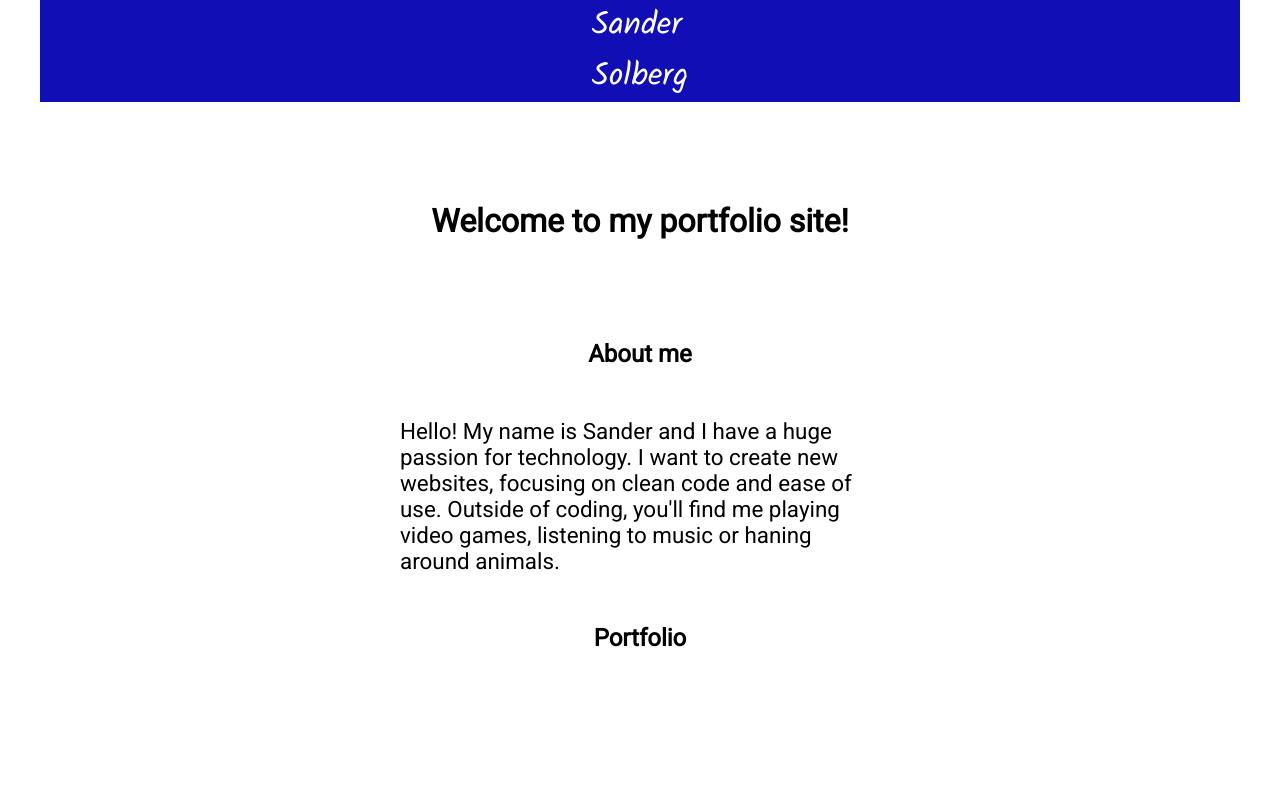
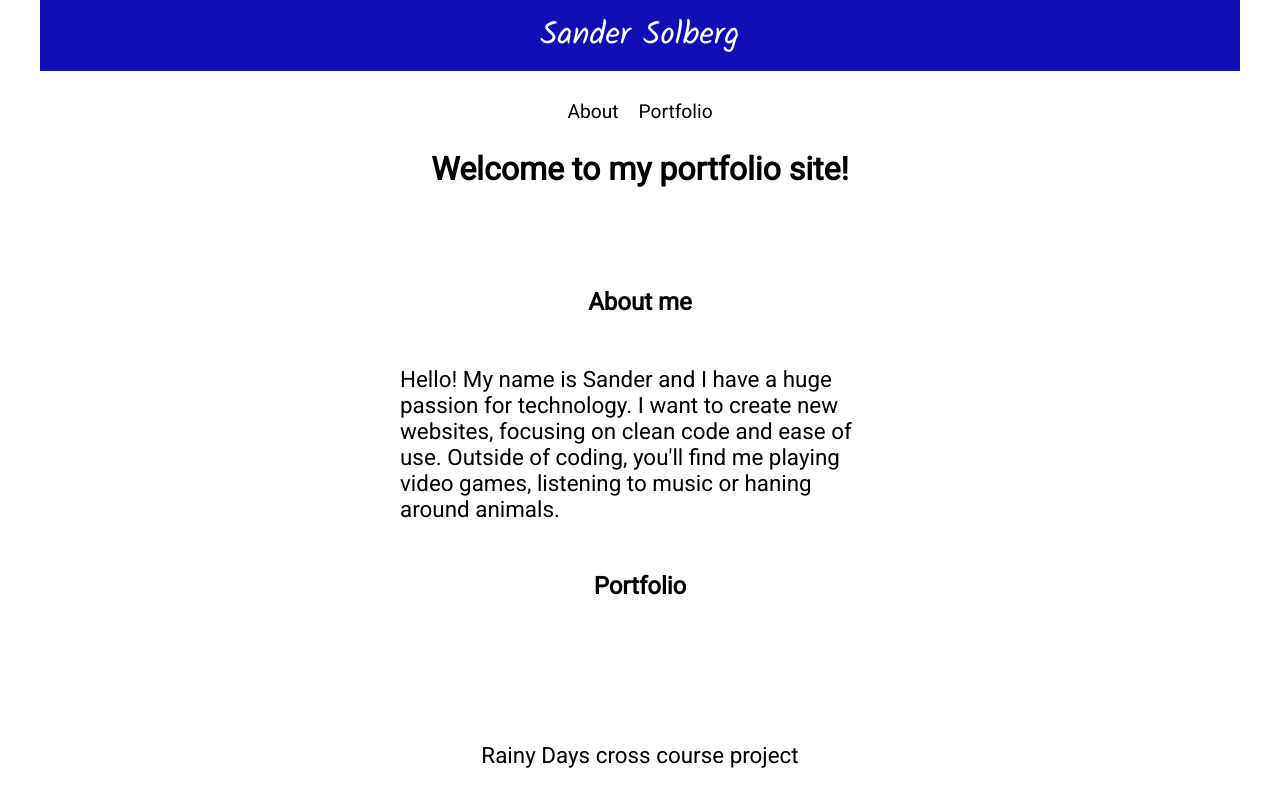
Before and after one commit to sansol0103/Portfolio, a plain HTML site: page index.html in a window 1280 px wide. Shown: the top 788 px of the page. Drawn offline with Linux system fonts and the light colour scheme.

Commit message:
Minor changes

```diff
--- a/css/styles.css
+++ b/css/styles.css
@@ -7,12 +7,17 @@ body {
 
 .name, footer {
     background-color: #120EB5;
+    padding: 10px;
 }
 
 /*Header*/
 
 header {
-    position: sticky;
+    position: fixed;
+    top: 0;
+    width: 100%;
+    max-width: 1200px;
+
 }
 
 .name, footer p {
@@ -46,6 +51,10 @@ nav ul {
     padding: 10px;
 }
 
+nav a {
+    color: black;
+}
+
 /*Main*/
 
 main {
@@ -53,7 +62,7 @@ main {
     display: flex;
     flex-direction: column;
     min-height: 100vh;
-    margin: 50px auto;
+    margin: 100px auto;
 }
 
 h1, h2 {
@@ -130,8 +139,3 @@ section {
 }
 
 /*Footer*/
-
-footer {
-    padding: 10px;
-    font-family: var(--header-font);
-}
--- a/index.html
+++ b/index.html
@@ -15,25 +15,23 @@
     <header>
         <div class="name">
             <a href="index.html">
-                <p>Sander</p>
-                <p>Solberg</p>
+                <p>Sander Solberg</p>
             </a>
         </div>
-        <!-- <nav>
+        <nav>
             <li>
-                <ul>Contact Details</ul>
-                <ul>Home</ul>
-                <ul>Portfolio</ul>
+                <ul><a href="#about-me">About</a></ul>
+                <ul><a href="#portfolio">Portfolio</a></ul>
             </li>
-        </nav> -->
+        </nav>
     </header>
     <main>
         <h1>Welcome to my portfolio site!</h1>
-        <section class="about-me">
+        <section class="about-me" id="about-me">
             <h2>About me</h2>
             <p>Hello! My name is Sander and I have a huge passion for technology. I want to create new websites, focusing on clean code and ease of use. Outside of coding, you'll find me playing video games, listening to music or haning around animals.</p>
         </section>
-        <section class="portfolio">
+        <section class="portfolio" id="portfolio">
             <h2>Portfolio</h2>
             <div>
                 <h3>Rainy Days cross course project</h3>
```
